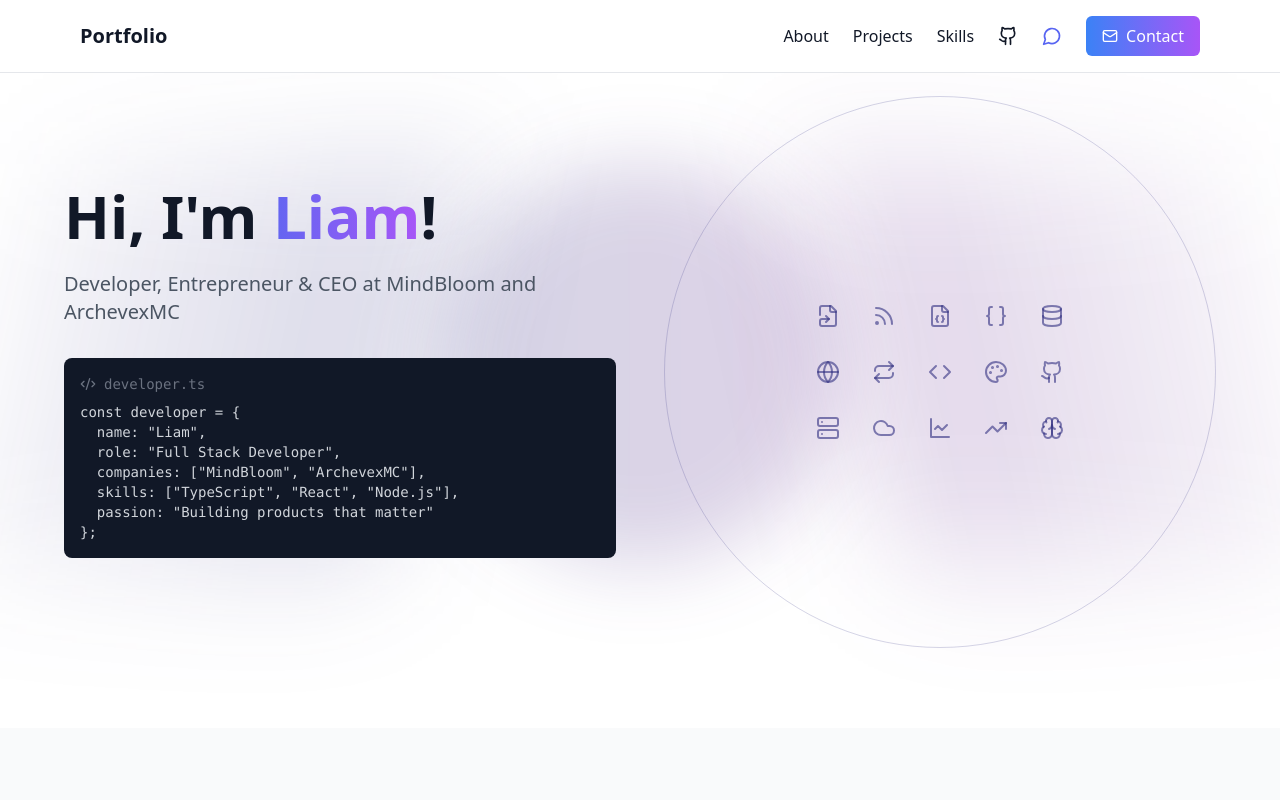
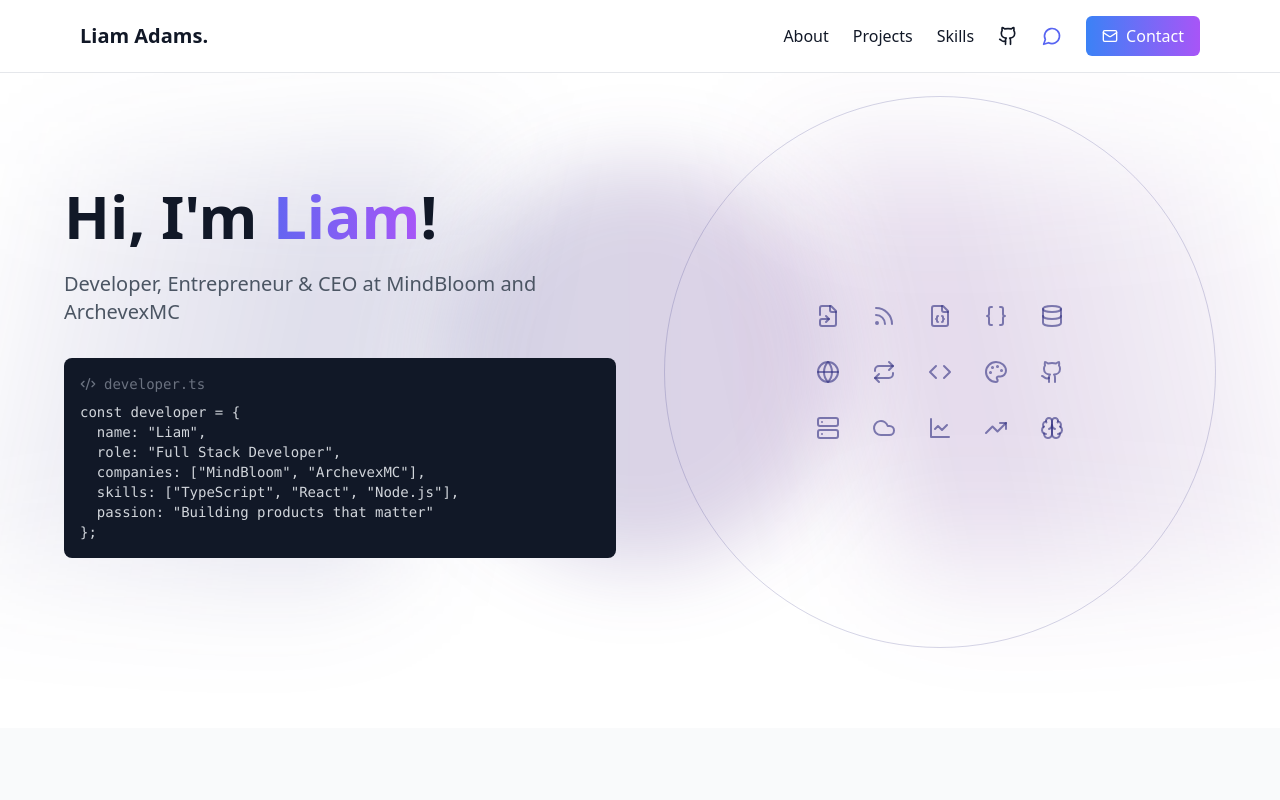
Before and after one commit to LiamBMX/liamgadams-portfolio, a React (Vite) app: page / in a window 1280 px wide. Shown: the top 800 px of the page. Built offline with nearby package versions, Linux system fonts and the light colour scheme.

Commit message:
Update App.tsx

```diff
--- a/src/App.tsx
+++ b/src/App.tsx
@@ -17,7 +17,7 @@ function App() {
       {/* Navbar */}
       <nav className="fixed w-full bg-white/80 backdrop-blur-sm z-50 border-b">
         <div className="max-w-6xl mx-auto px-4 py-4 flex justify-between items-center">
-          <span className="font-bold text-xl">Portfolio</span>
+          <span className="font-bold text-xl">Liam Adams.</span>
           <div className="flex gap-6 items-center">
             <button onClick={() => scrollToSection('about')} className="hover:text-blue-600 transition-colors">About</button>
             <button onClick={() => scrollToSection('projects')} className="hover:text-blue-600 transition-colors">Projects</button>
```
